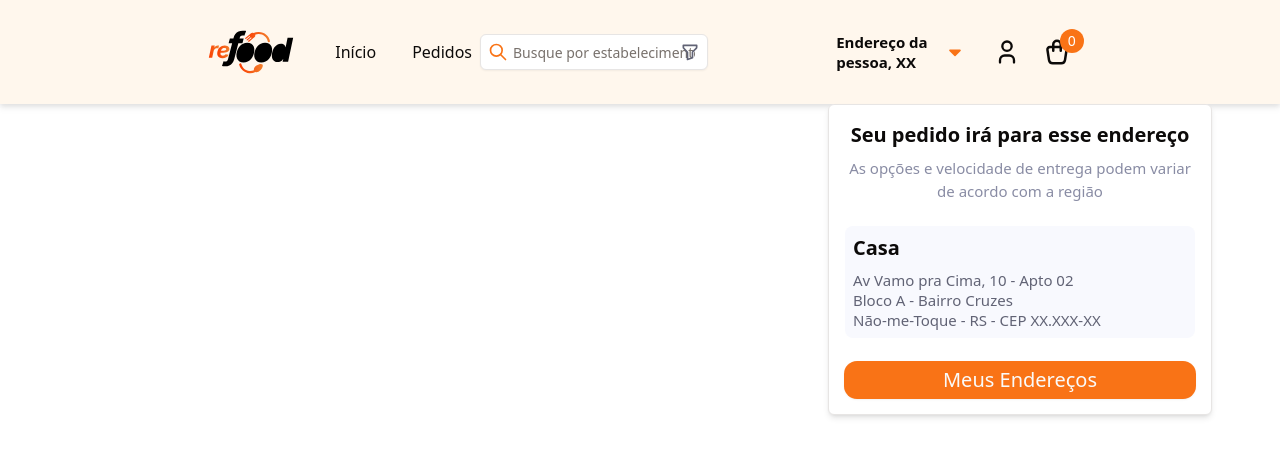
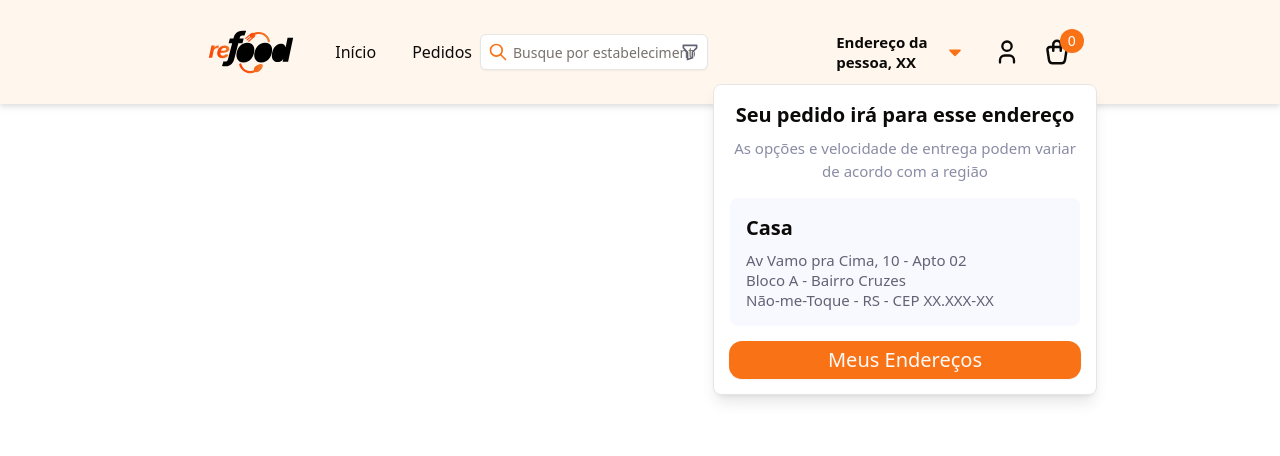
Before and after one commit to IReFoodI/Front-end, a React (Vite) app: page / in a window 1280 px wide. Both pictures are taken after a click on the element "Endereço da pessoa, XX". Shown: the top 456 px of the page. Built offline with nearby package versions, Linux system fonts and the light colour scheme.

Commit message:
fix: removing absolutes styles from the address modal

```diff
--- a/src/ui/components/header/addressModal/AddressModal.jsx
+++ b/src/ui/components/header/addressModal/AddressModal.jsx
@@ -31,11 +31,9 @@ export function AddressModal() {
           </span>
         </div>
       </PopoverTrigger>
-      <PopoverContent
-        className="relative top-14 md:absolute md:left-0 md:top-5 md:w-96"
-        align="start"
-      >
-        <div className="flex w-full flex-col items-center justify-center gap-2">
+
+      <PopoverContent className="ml-2 flex w-[80%] flex-col items-start gap-4 rounded-lg bg-white p-4 shadow-lg md:w-96">
+        <div className="flex w-full flex-col items-center gap-2">
           <h1 className="text-[15px] font-bold md:text-xl">
             Seu pedido irá para esse endereço
           </h1>
@@ -44,7 +42,8 @@ export function AddressModal() {
             região
           </p>
         </div>
-        <div className="my-6 flex w-full flex-col items-start justify-center gap-2 rounded-lg bg-[#F8F9FE] p-2">
+
+        <div className="flex w-full flex-col items-start justify-center gap-2 rounded-lg bg-[#F8F9FE] p-4">
           <h1 className="text-[15px] font-bold md:text-xl">Casa</h1>
           <div className="text-sm text-[#616375] md:text-[15px]">
             <p>Av Vamo pra Cima, 10 - Apto 02</p>
@@ -52,6 +51,7 @@ export function AddressModal() {
             <p>Não-me-Toque - RS - CEP XX.XXX-XX</p>
           </div>
         </div>
+
         <Button className="w-full rounded-xl md:text-xl">
           <Link to="/" className="w-full">
             Meus Endereços
```
